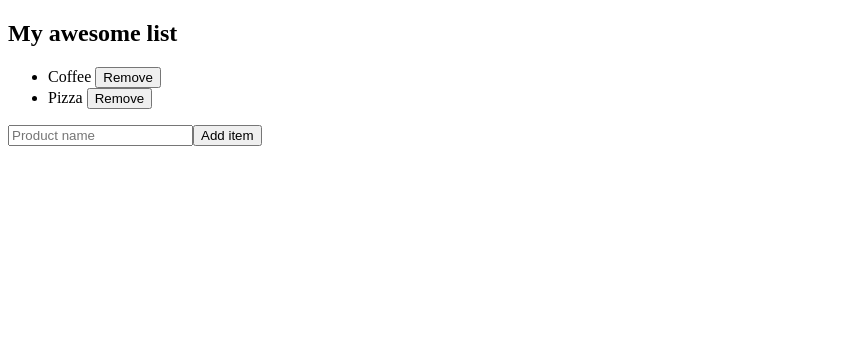
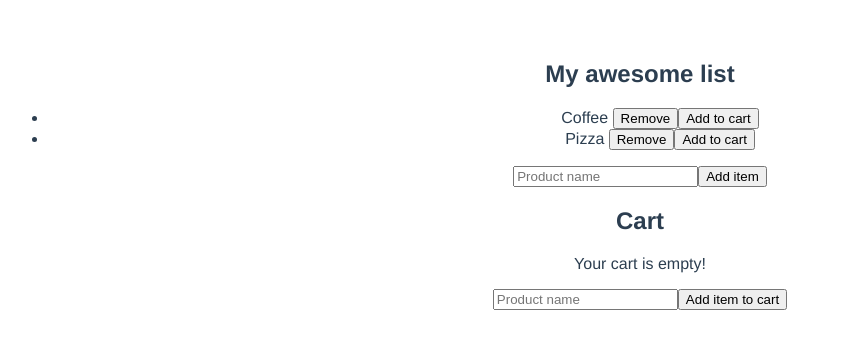
Before and after one commit to kvas-damian/devmeeting-vue, a Vue app: page / in a window 1280 px wide. Shown: the top 348 px of the page, without its empty margins (0-842 px from the left). Built offline with nearby package versions, Linux system fonts and the light colour scheme.

Commit message:
[#2.4] Custom validation

```diff
--- a/src/App.vue
+++ b/src/App.vue
@@ -1,5 +1,5 @@
 <template>
-  <div id="App">
+  <div id="app">
     <h2>My awesome list</h2>
     <ul>
       <li
@@ -8,6 +8,7 @@
       >
         {{ p.name }}
         <button @click="remove(p.id)">Remove</button>
+        <button @click="addToCart(p)">Add to cart</button>
       </li>
     </ul>
     <p v-if="!products.length">No products!</p>
@@ -23,11 +24,40 @@
         {{ errors.first('productName') }}
       </div>
     </form>
+
+    <h2>Cart</h2>
+    <ul>
+      <li
+        v-for="p in cart"
+        :key="p.id"
+      >
+        {{ p.name }}
+      </li>
+    </ul>
+    <p v-if="!cart.length">Your cart is empty!</p>
+
+    <form @submit.prevent="onCartSubmit()">
+      <input
+        v-model="cartProductName"
+        v-validate="{ required: true, in: products.map(p => p.name) }"
+        name="cartProductName"
+        placeholder="Product name"
+      >
+      <button>Add item to cart</button>
+      <div v-show="errors.has('cartProductName')">
+        {{ errors.first('cartProductName') }}
+      </div>
+    </form>
   </div>
 </template>
 
 <script>
 import uuid from 'uuid/v4';
+import { Validator } from 'vee-validate';
+
+Validator.extend('in', (value, array=[]) => {
+  return array.includes(value);
+});
 
 export default {
   name: 'App',
@@ -40,12 +70,14 @@ export default {
         id: 1,
         name: 'Pizza',
       }],
+      cart: [],
       productName: '',
+      cartProductName: '',
     };
   },
   methods: {
     onSubmit() {
-      this.$validator.validateAll().then(result => {
+      this.$validator.validate('productName').then(result => {
         if (!result) {
           return;
         }
@@ -55,6 +87,21 @@ export default {
           name: this.productName,
         });
         this.productName = '';
+
+        this.$validator.reset();
+      });
+    },
+    onCartSubmit() {
+      this.$validator.validate('cartProductName').then(result => {
+        if (!result) {
+          return;
+        }
+
+        this.cart.push({
+          id: uuid(),
+          name: this.cartProductName,
+        });
+        this.cartProductName = '';
 
         this.$validator.reset();
       });
```
